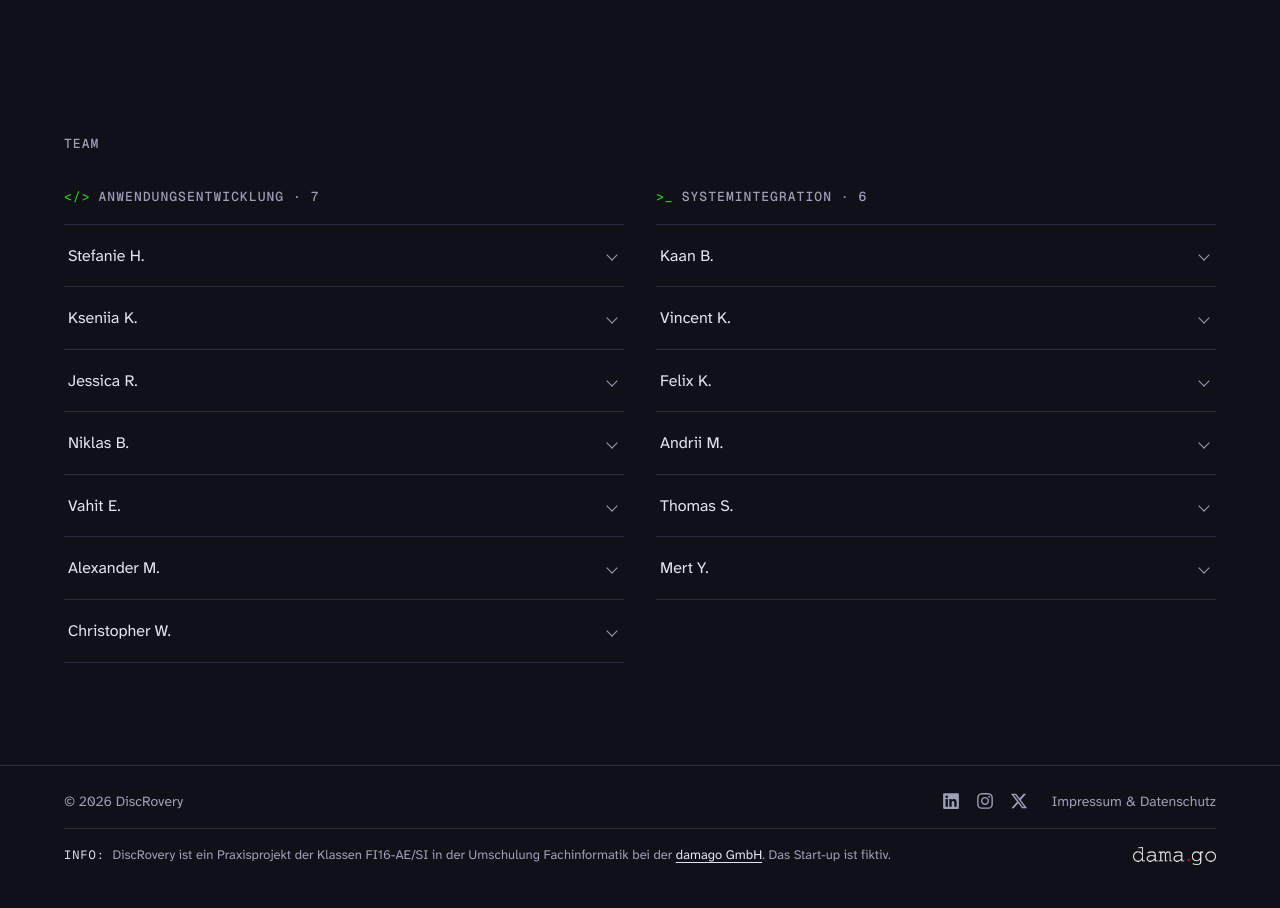
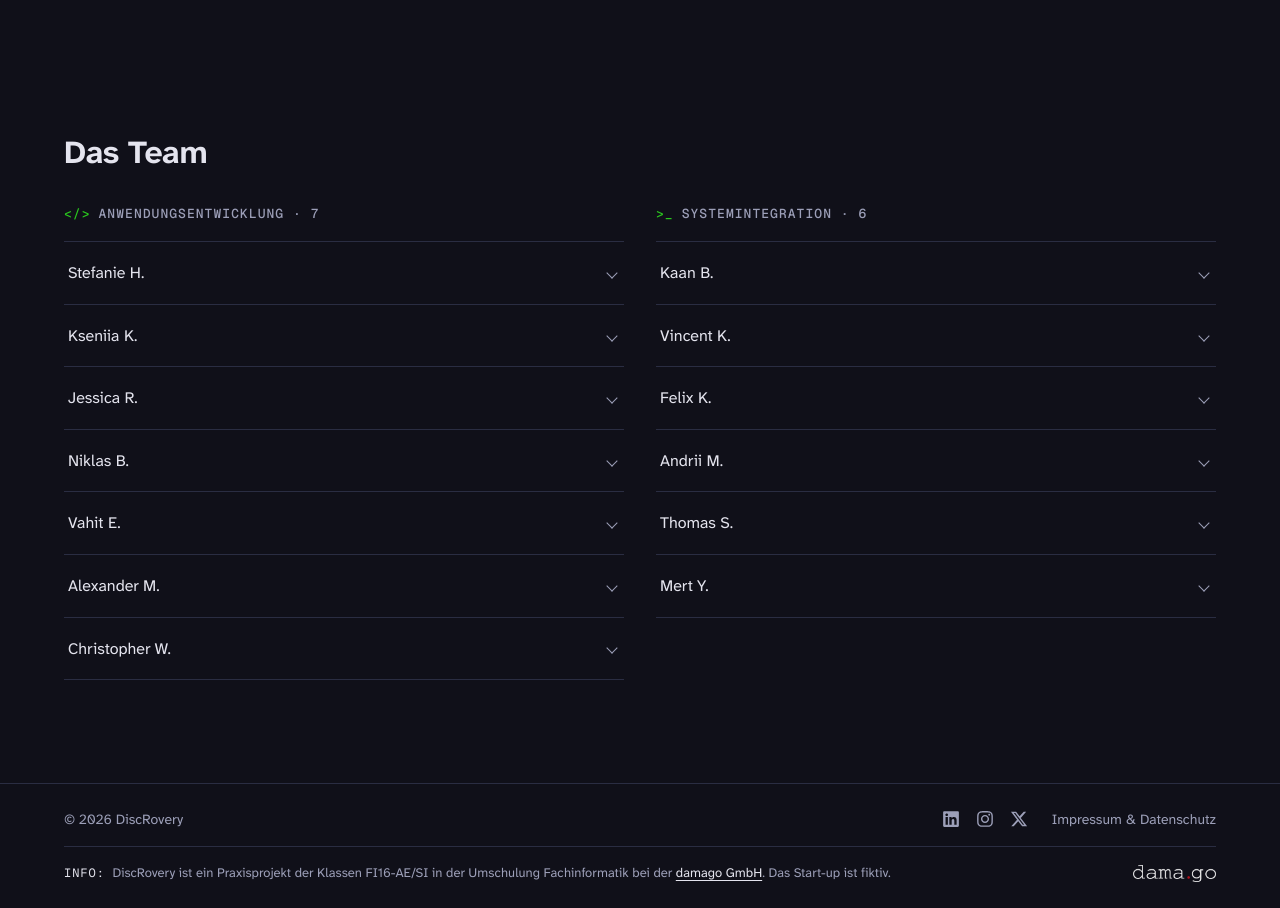
Before and after one commit to digiCoon/discRovery, a React (Vite) app: page / in a window 1280 px wide. Shown: the part 1420-2328 px from the top of the page. Built offline with nearby package versions, Linux system fonts and the light colour scheme.

Commit message:
Use large section title for the team

```diff
--- a/src/components/Team.jsx
+++ b/src/components/Team.jsx
@@ -6,7 +6,7 @@ export default function Team() {
     return (
         <section id="team" className="section" aria-labelledby="team-title">
             <div className="section__head">
-                <h2 id="team-title" className="eyebrow">Team</h2>
+                <h2 id="team-title" className="section__title">Das Team</h2>
             </div>
 
             <div className="team">
--- a/src/index.css
+++ b/src/index.css
@@ -125,6 +125,13 @@ a:not(.button):hover {
   margin-bottom: 2rem;
 }
 
+.section__title {
+  margin: 0;
+  font-size: clamp(1.5rem, 3vw, 2rem);
+  line-height: 1.2;
+  letter-spacing: -0.01em;
+}
+
 .section__more {
   font-size: 0.875rem;
   text-decoration: none;
```
